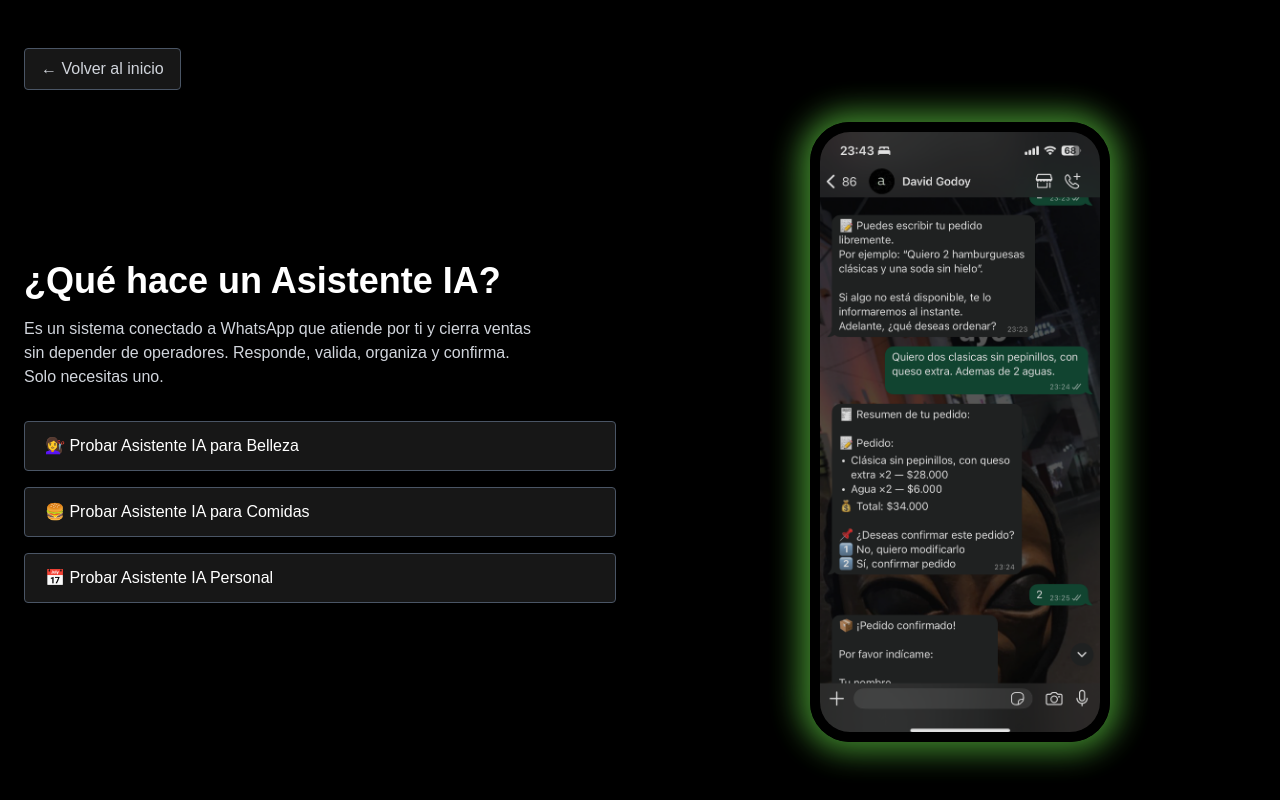
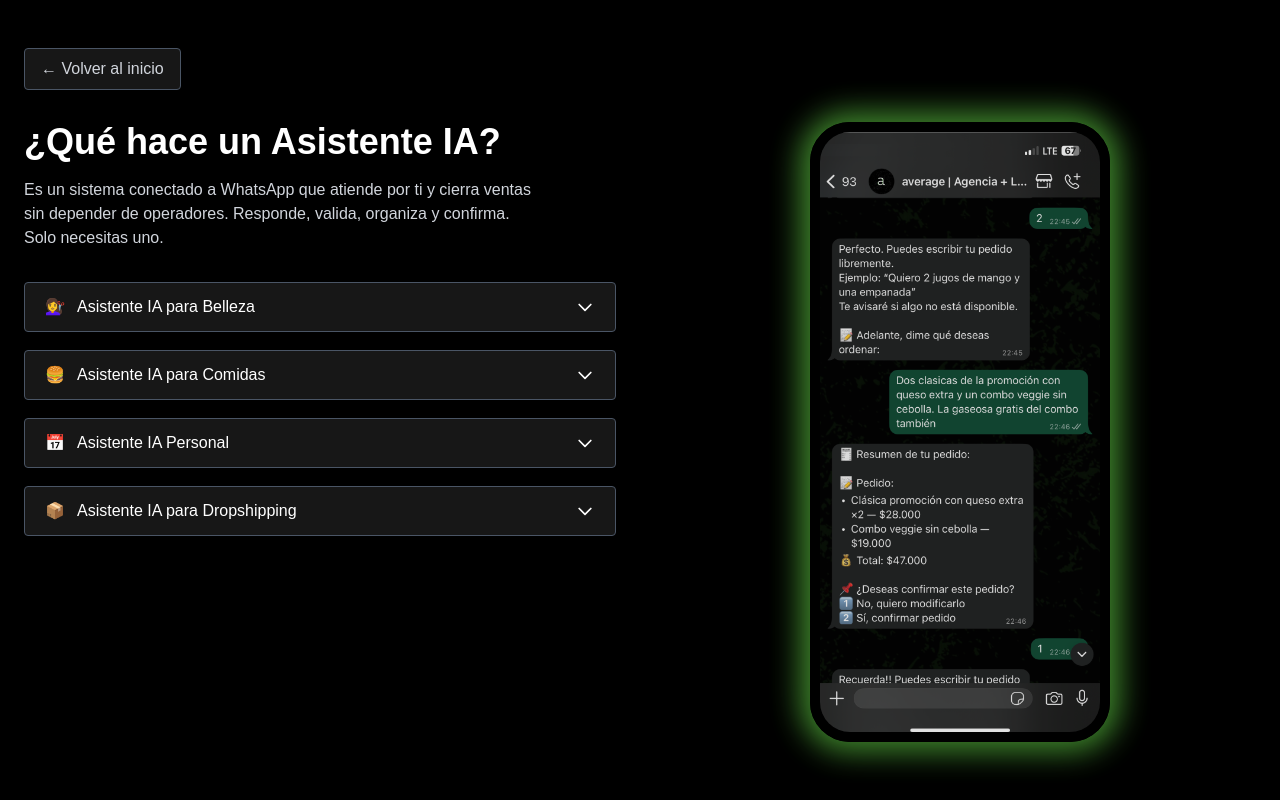
Before and after one commit to averageai/nodo-in-landing, a Next.js app: page /nodos in a window 1280 px wide. Built offline with nearby package versions, Linux system fonts and the light colour scheme.

Commit message:
add: animations & nodes description

```diff
--- a/pages/_app.js
+++ b/pages/_app.js
@@ -1,5 +1,9 @@
 import "@/styles/globals.css";
 
 export default function App({ Component, pageProps }) {
-  return <Component {...pageProps} />;
+  return <>
+    {/* Forzar a Tailwind a incluir animate-fade-in */}
+    <div className="hidden animate-fade-in"></div>
+    <Component {...pageProps} />
+  </>;
 }
--- a/pages/index.js
+++ b/pages/index.js
@@ -9,7 +9,7 @@ export default function Home() {
 
   useEffect(() => {
     // CAMBIAR DURACIÓN DE LA PANTALLA DE CARGA (en milisegundos)
-    const loadingDuration = 1500;
+    const loadingDuration = 1700;
 
     const timer = setTimeout(() => {
       setShowLoading(false);
@@ -52,7 +52,7 @@ export default function Home() {
       {showLoading && (
         <div className="fixed inset-0 bg-black z-50 flex flex-col items-center justify-center loading-screen">
           <div className="flex flex-col items-center">
-            <Image src="/logo.png" alt="average.ai logo" width={56} height={56} style={{ width: 56, height: 56, objectFit: 'contain' }} priority />
+            <Image src="/logo.png" alt="average.ai logo" width={280} height={80} className="mx-auto w-auto h-auto max-w-[200px] sm:max-w-[240px] md:max-w-[280px] mb-4" priority />
             <div className="cursor-blink"></div>
           </div>
         </div>
@@ -73,7 +73,7 @@ export default function Home() {
 
       {/* Hero */}
       <section className="text-center mt-10 mb-20">
-        <Image src="/logo.png" alt="average.ai logo" width={56} height={56} style={{ width: 56, height: 56, objectFit: 'contain' }} className="mx-auto mb-6" priority />
+        <Image src="/logo.png" alt="average.ai logo" width={280} height={80} className="mx-auto w-auto h-auto max-w-[200px] sm:max-w-[240px] md:max-w-[280px] mb-6" priority />
         <h1 className="text-3xl md:text-5xl font-light leading-tight mb-6">
           No somos una IA.<br />
           <span className="text-[#71F14F]">Somos Humanos + IA</span><br />
--- a/pages/nodos.js
+++ b/pages/nodos.js
@@ -6,10 +6,11 @@ export default function Nodos() {
   const [showSigns, setShowSigns] = useState(false);
   const [visibleSigns, setVisibleSigns] = useState(0);
   const [showLoading, setShowLoading] = useState(true);
+  const [openAssistant, setOpenAssistant] = useState(null);
 
   useEffect(() => {
     // CAMBIAR DURACIÓN DE LA PANTALLA DE CARGA (en milisegundos)
-    const loadingDuration = 800;
+    const loadingDuration = 1500;
 
     const timer = setTimeout(() => {
       setShowLoading(false);
@@ -32,13 +33,48 @@ export default function Nodos() {
     return () => timeouts.forEach(clearTimeout);
   }, [showSigns]);
 
+  const assistants = [
+    {
+      id: 'belleza',
+      title: 'Asistente IA para Belleza',
+      emoji: '💇‍♀️',
+      description: 'Muchos mensajes que parecen simples —"¿tienes disponibilidad hoy?"— terminan quitándote tiempo valioso. Este asistente atiende por ti: agenda citas, confirma horarios y toma datos del cliente directamente en WhatsApp. Mientras tú haces tu trabajo con calma, el sistema ya está cerrando la siguiente cita.',
+      whatsappText: 'Hola%20quiero%20probar%20el%20Asistente%20IA%20para%20belleza'
+    },
+    {
+      id: 'comidas',
+      title: 'Asistente IA para Comidas',
+      emoji: '🍔',
+      description: 'Cuando el ritmo sube, responder bien y rápido cada pedido se vuelve imposible. Este asistente recibe los pedidos por WhatsApp, valida lo disponible, calcula el total y responde al cliente con todo listo. No importa si llegan 2 o 20 al tiempo: responde con orden, sin errores ni repeticiones.',
+      whatsappText: 'Hola%20quiero%20probar%20el%20Asistente%20IA%20para%20comidas'
+    },
+    {
+      id: 'personal',
+      title: 'Asistente IA Personal',
+      emoji: '📅',
+      description: 'Responder, agendar, organizar datos... todo eso es parte del trabajo, pero también es lo que más distrae. Este asistente organiza tu agenda desde WhatsApp, confirma horarios con tus clientes y guarda todo sin que tengas que revisar constantemente el celular. Te deja trabajar sin interrupciones.',
+      whatsappText: 'Hola%20quiero%20probar%20el%20Asistente%20IA%20Personal'
+    },
+    {
+      id: 'dropshipping',
+      title: 'Asistente IA para Dropshipping',
+      emoji: '📦',
+      description: 'El 80% de las preguntas son las mismas: precio, envío, descripción. Pero si no las contestas rápido, se pierde la venta. Este asistente responde todo eso por ti, guía al cliente y lo acompaña hasta que compra. Funciona aunque estés durmiendo o atendiendo otros chats.',
+      whatsappText: 'Hola%20quiero%20probar%20el%20Asistente%20IA%20para%20dropshipping'
+    }
+  ];
+
+  const toggleAssistant = (assistantId) => {
+    setOpenAssistant(openAssistant === assistantId ? null : assistantId);
+  };
+
   return (
     <main className="min-h-screen bg-black text-white px-6 py-12">
       {/* Pantalla de carga */}
       {showLoading && (
         <div className="fixed inset-0 bg-black z-50 flex flex-col items-center justify-center loading-screen">
           <div className="flex flex-col items-center">
-            <Image src="/logo.png" alt="average.ai logo" width={56} height={56} style={{ width: 56, height: 56, objectFit: 'contain' }} priority />
+            <Image src="/logo.png" alt="average.ai logo" width={280} height={80} className="mx-auto w-auto h-auto max-w-[200px] sm:max-w-[240px] md:max-w-[280px] mb-4" priority />
             <div className="cursor-blink"></div>
           </div>
         </div>
@@ -52,9 +88,10 @@ export default function Nodos() {
           </span>
         </Link>
       </div>
-      <div className="grid grid-cols-1 md:grid-cols-2 gap-12 items-center">
 
-        {/* 📌 Lado izquierdo: Texto + botones */}
+      <div className="grid grid-cols-1 md:grid-cols-2 gap-12 items-start">
+
+        {/* 📌 Lado izquierdo: Texto + asistentes */}
         <div>
           <h2 className="text-3xl md:text-4xl font-bold mb-4">
             ¿Qué hace un Asistente IA?
@@ -65,37 +102,70 @@ export default function Nodos() {
           </p>
 
           <div className="flex flex-col gap-4">
+            {assistants.map((assistant) => (
+              <div key={assistant.id} className="space-y-0">
+                {/* Botón del asistente */}
+                <button
+                  onClick={() => toggleAssistant(assistant.id)}
+                  className="w-full bg-neutral-900 border border-gray-600 hover:border-[#71F14F] px-5 py-3 rounded transition text-left flex items-center justify-between group"
+                  aria-expanded={openAssistant === assistant.id}
+                  aria-controls={`assistant-${assistant.id}`}
+                  role="button"
+                  tabIndex={0}
+                  onKeyDown={(e) => {
+                    if (e.key === 'Enter' || e.key === ' ') {
+                      e.preventDefault();
+                      toggleAssistant(assistant.id);
+                    }
+                  }}
+                >
+                  <span className="flex items-center">
+                    <span className="mr-3">{assistant.emoji}</span>
+                    {assistant.title}
+                  </span>
+                  <svg
+                    className={`w-5 h-5 transition-transform duration-300 ${
+                      openAssistant === assistant.id ? 'rotate-180' : ''
+                    }`}
+                    fill="none"
+                    stroke="currentColor"
+                    viewBox="0 0 24 24"
+                  >
+                    <path strokeLinecap="round" strokeLinejoin="round" strokeWidth={2} d="M19 9l-7 7-7-7" />
+                  </svg>
+                </button>
+
+                {/* Cuadro de descripción */}
+                <div
+                  id={`assistant-${assistant.id}`}
+                  className={`bg-[#181818] border border-gray-600 rounded-b-lg overflow-hidden transition-all duration-300 ease-out ${
+                    openAssistant === assistant.id
+                      ? 'max-h-96 opacity-100'
+                      : 'max-h-0 opacity-0'
+                  }`}
+                >
+                  <div className="p-6">
+                    <p className="text-gray-300 mb-4 leading-relaxed">
+                      {assistant.description}
+                    </p>
+                    <div className="flex justify-center">
                       <a
-              href="https://wa.me/447717190625?text=Hola%20quiero%20probar%20el%20Nodo%20IN%20para%20belleza"
-              className="bg-neutral-900 border border-gray-600 hover:border-[#71F14F] px-5 py-3 rounded transition slide-in-left-fade"
-              style={{ animationDelay: '0.1s' }}
+                        href={`https://wa.me/447717190625?text=${assistant.whatsappText}`}
+                        className="inline-block bg-[#71F14F] text-black px-4 py-2 rounded font-semibold hover:bg-green-400 transition glow-green-soft text-sm"
                         target="_blank"
                         rel="noopener noreferrer"
                       >
-              💇‍♀️ Probar Asistente IA para Belleza
-            </a>
-            <a
-              href="https://wa.me/447717190625?text=Hola%20quiero%20probar%20el%20Nodo%20IN%20para%20comidas"
-              className="bg-neutral-900 border border-gray-600 hover:border-[#71F14F] px-5 py-3 rounded transition slide-in-left-fade"
-              style={{ animationDelay: '0.3s' }}
-              target="_blank"
-              rel="noopener noreferrer"
-            >
-              🍔 Probar Asistente IA para Comidas
-            </a>
-            <a
-              href="https://wa.me/447717190625?text=Hola%20quiero%20probar%20el%20Nodo%20IN%20Asistente"
-              className="bg-neutral-900 border border-gray-600 hover:border-[#71F14F] px-5 py-3 rounded transition slide-in-left-fade"
-              style={{ animationDelay: '0.5s' }}
-              target="_blank"
-              rel="noopener noreferrer"
-            >
-              📅 Probar Asistente IA Personal
+                        Probar DEMO
                       </a>
                     </div>
                   </div>
+                </div>
+              </div>
+            ))}
+          </div>
+        </div>
 
-        {/* 📱 Lado derecho: Mockup iPhone con imagen + animación de signos de pesos */}
+        {/* 📱 Lado derecho: Mockup iPhone con imagen */}
         <div className="flex justify-center relative">
           <div
             className="w-[300px] h-[620px] rounded-[2.5rem] border-[10px] border-black overflow-hidden transform transition duration-700 hover:scale-105 relative animate-vanish-in glow-green"
--- a/styles/globals.css
+++ b/styles/globals.css
@@ -143,7 +143,7 @@ body {
 }
 
 .cursor-blink {
-  animation: cursorBlink 1s infinite;
+  animation: cursorBlink 0.3s infinite;
   width: 2px;
   height: 24px;
   background-color: #71F14F;
--- a/tailwind.config.js
+++ b/tailwind.config.js
@@ -10,6 +10,7 @@ module.exports = {
         'fade-up': 'fadeUp 1s ease-out forwards',
         'vanish-in': 'vanishIn 0.7s cubic-bezier(0.4,0,0.2,1) forwards',
         'glow-green': 'glowGreen 0.06s steps(2, end) infinite',
+        'fade-in': 'fadeIn 1s ease-out forwards',
       },
       keyframes: {
         fadeUp: {
@@ -24,6 +25,10 @@ module.exports = {
           '0%, 100%': { boxShadow: '0 0 32px 8px #71F14F' },
           '50%': { boxShadow: '0 0 0 0 #71F14F' },
         },
+        fadeIn: {
+          '0%': { opacity: '0' },
+          '100%': { opacity: '1' },
+        },
       },
     },
   },
```
Also changed, not shown: public/preview-nodo-final.png. Lines whose indentation alone changed are shown as unchanged.
